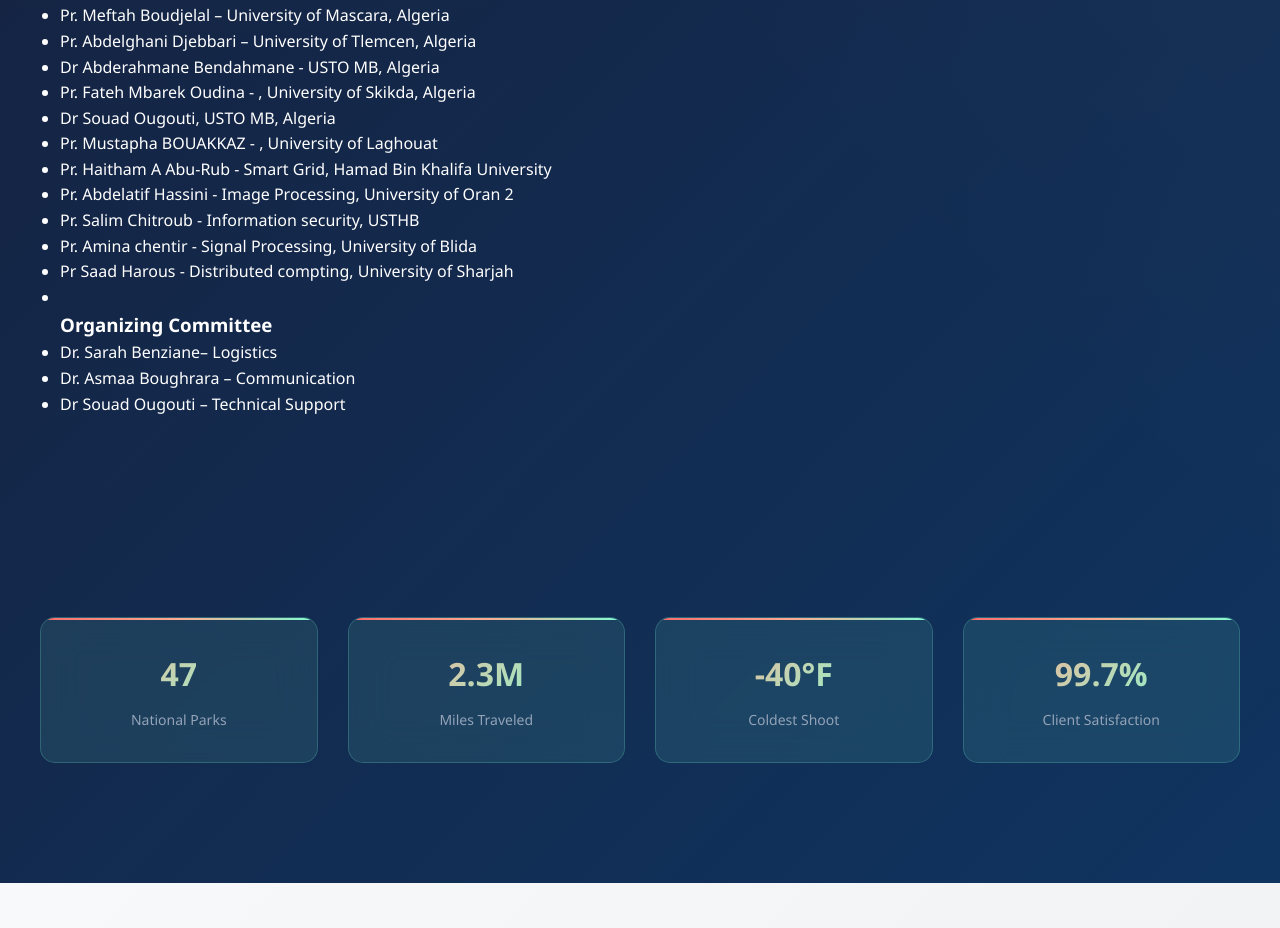
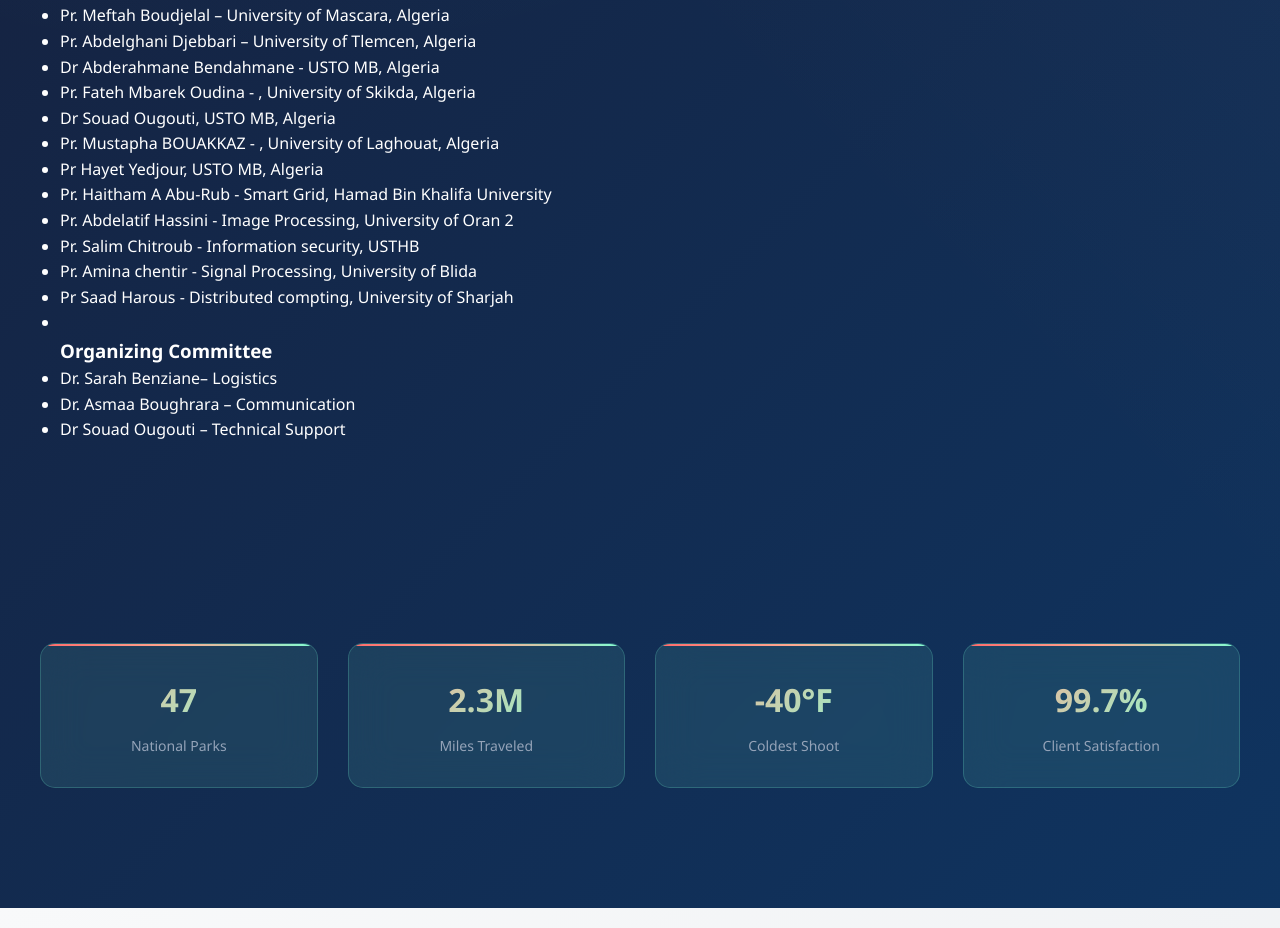
Before and after one commit to Sarahbenziane1/IDEAS2027, a plain HTML site: page index.html in a window 1280 px wide. Shown: the part 6123-7051 px from the top of the page. Drawn offline with Linux system fonts and the light colour scheme.

Commit message:
Add files via upload

```diff
--- a/index.html
+++ b/index.html
@@ -431,7 +431,8 @@ Researchers present applications ranging from healthcare and energy to cybersecu
                 <li>Dr Abderahmane Bendahmane - USTO MB, Algeria</li>
 		<li>Pr. Fateh Mbarek Oudina -  , University of Skikda, Algeria</li>
 		<li>Dr Souad Ougouti, USTO MB, Algeria</li>
-		<li>Pr. Mustapha BOUAKKAZ - , University of Laghouat</li>
+		<li>Pr. Mustapha BOUAKKAZ - , University of Laghouat, Algeria</li>
+		<li>Pr Hayet Yedjour, USTO MB, Algeria</li>
 		<li>Pr. Haitham A Abu-Rub - Smart Grid, Hamad  <span lang="EN-US">B</span>in Khalifa University</li>
 		<li>Pr. Abdelatif Hassini - Image Processing, University of Oran 2</li>
 		<li>Pr. Salim Chitroub - Information security, USTHB</li>
```
